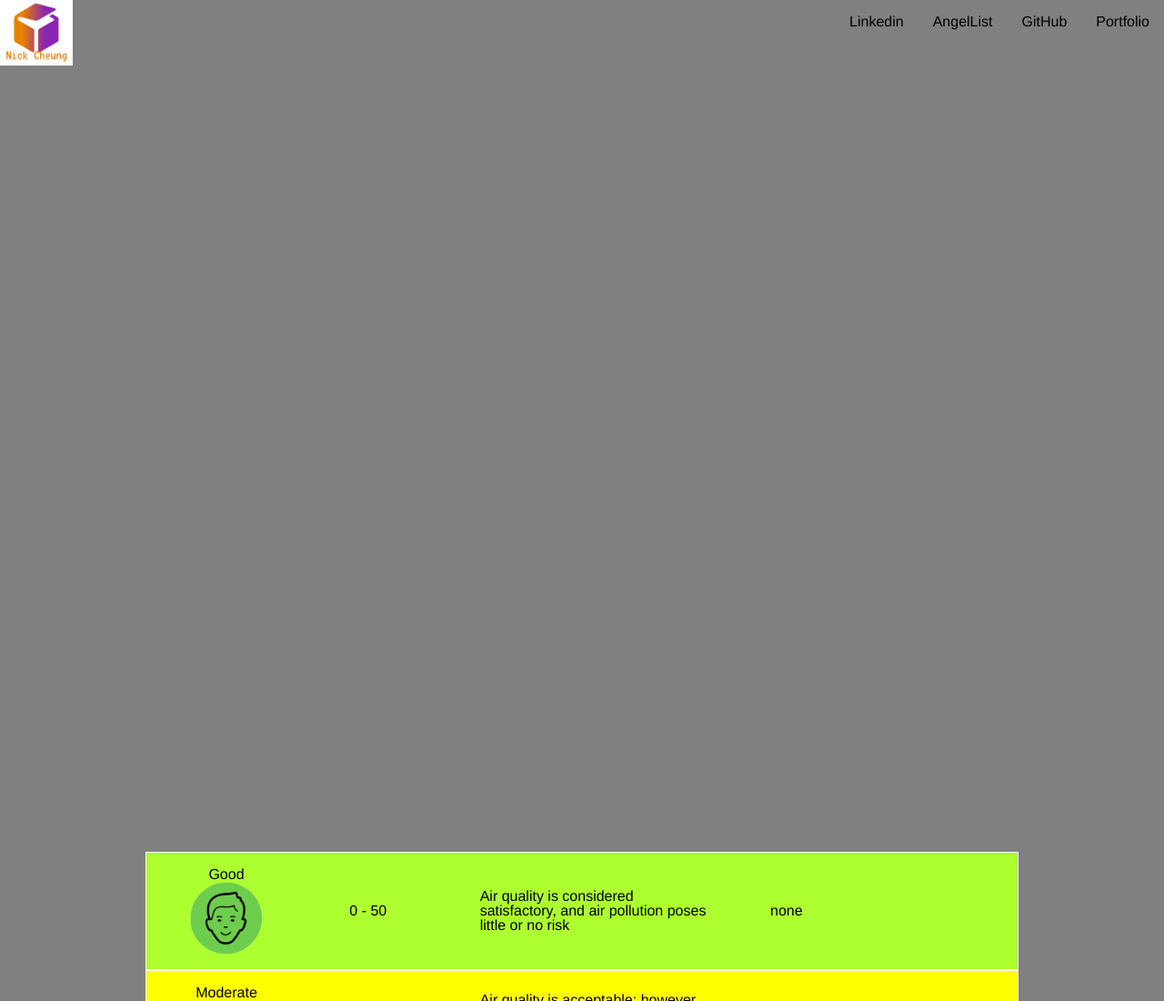
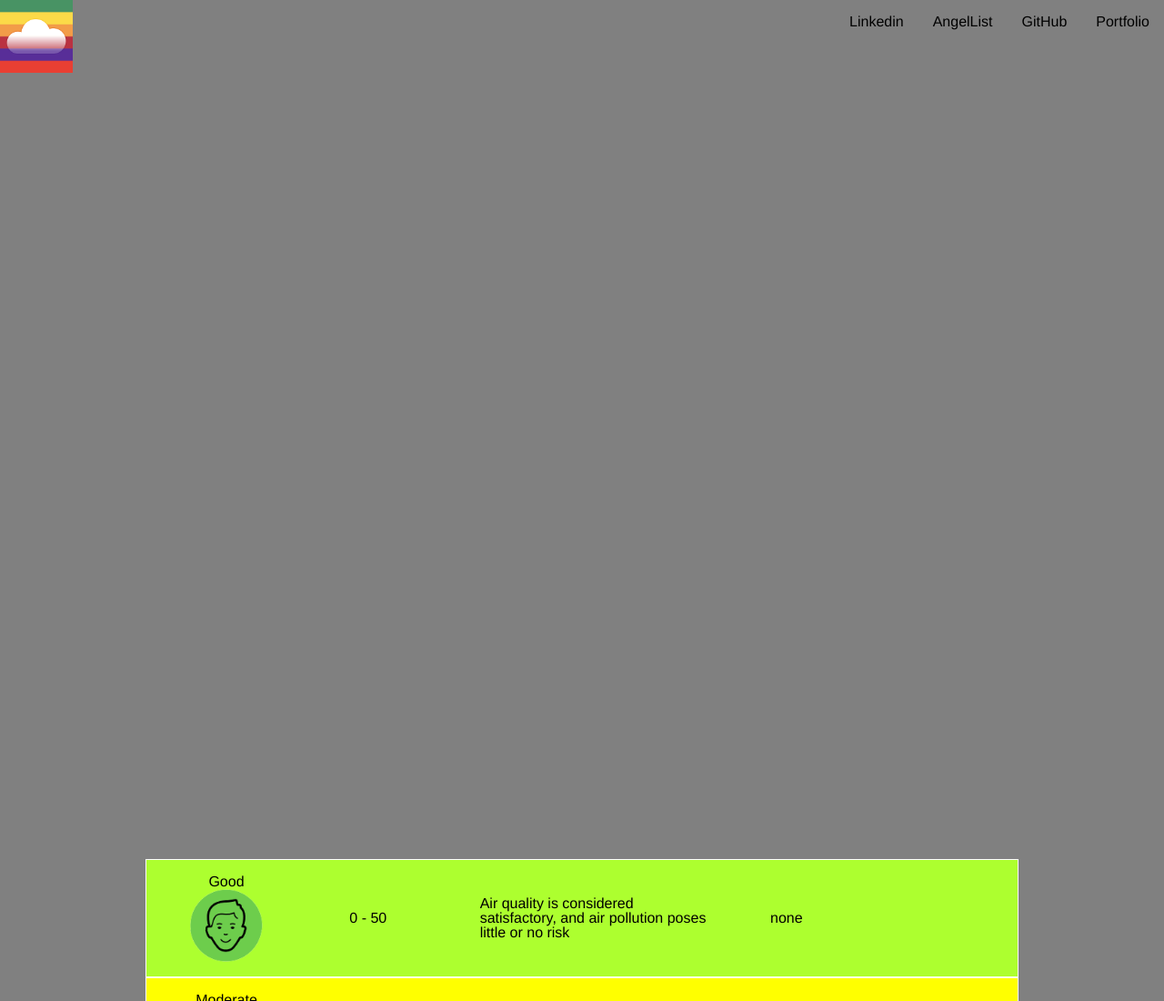
Before and after one commit to cowfish813/SF-AQI, a website with bundled scripts: page index.html in a window 1280 px wide. Shown: the top 1100 px of the page at 91% size. Built offline with nearby package versions, Linux system fonts and the light colour scheme; no server answers.

Commit message:
changed icons

```diff
--- a/index.html
+++ b/index.html
@@ -9,6 +9,7 @@
 
     <title>D3 Project</title>
     <link rel="stylesheet" href="d3.css">
+    <link rel="icon" type="image/png" href="./assets/aqicnxl.png"/>
 
     <script src="https://d3js.org/d3.v6.js" defer></script>
     <script type="text/javascript" src="app.js" defer></script>
@@ -37,7 +38,7 @@
         <div class="navbar">
             <!-- corner logo*back to portfolio. nothing wrong, its just annoying -->
             <a target="_blank" href="https://nick-cheung.com/" class="left">
-                <img class="icon" src="./assets/favicon.ico" alt="">
+                <img class="icon" src="./assets/aqicnxl.png" alt="">
             </a>
             <!-- imaginary divider -->
             <div class="right">
@@ -148,6 +149,8 @@
 
 <!-- forcast div, maybe another d3 component? -->
 
+
+
 <!-- draw a line per year/on hover -->
 <!-- display info on hover- day/year/pm25 num -->
 <!-- color graph based on numbers/masks -->
@@ -156,5 +159,4 @@
 
 
 <!-- easy priority -->
-<!-- external links to other projs? -->
 <!-- external link to purple air? -->
```
Also changed, not shown: assets/aqicnxl.png (added).
